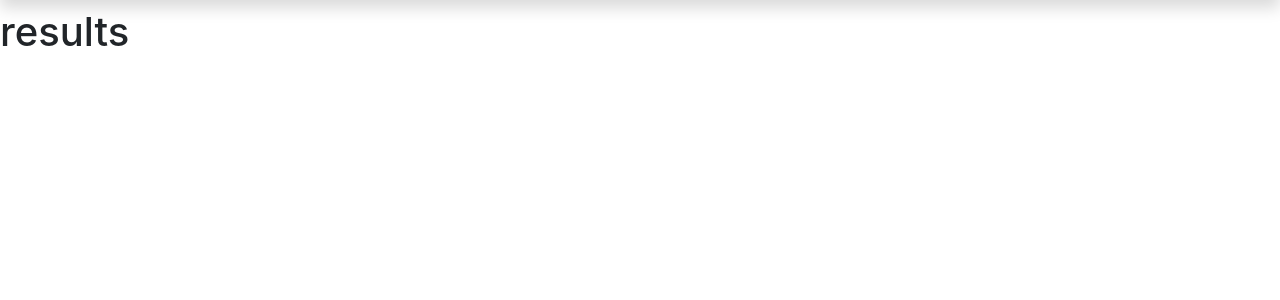
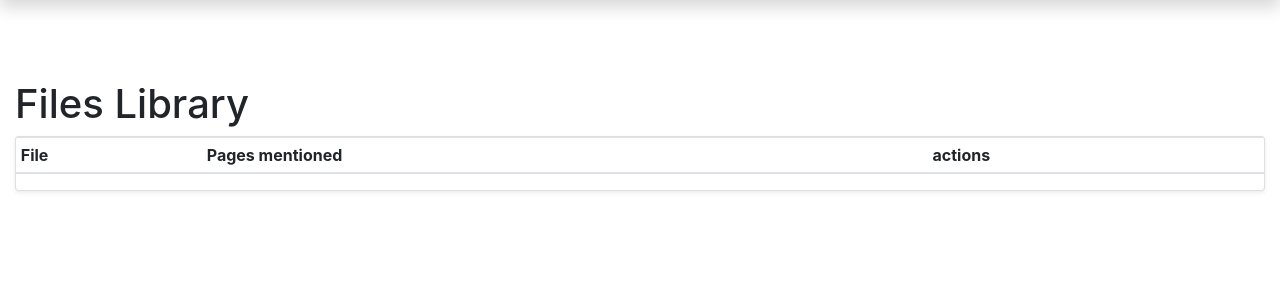
Before and after one commit to colaisr/docusearcher, a Flask app: template templates/searchresults.html in a window 1280 px wide. Shown: the part 40-340 px from the top of the page. Run offline with Flask 2, Linux system fonts and the light colour scheme; the template is opened without the code that fills it, so the values that code supplies are empty; some libraries are stand-ins or nearby versions.

Commit message:
SearchResults presented

```diff
--- a/app.py
+++ b/app.py
@@ -15,7 +15,6 @@ def get_all_documents():
     pathToDoc=curdir+'/static/documents'
     f=listdir(pathToDoc)
     onlyfiles = [f for f in listdir(pathToDoc) if isfile(join(pathToDoc, f))]
-    print(onlyfiles)
     allpdfs={}
     for file in onlyfiles:
         if(file!='.DS_Store'):
@@ -71,4 +70,4 @@ def page_not_found(error):
 
 
 
-#comment
+app.run()
--- a/templates/home.html
+++ b/templates/home.html
@@ -8,7 +8,7 @@
 <div class="container">
   <br>
   <br>
-<p1> Welcome to Docu Searcher - try to find something....</p1>
+<p1> Welcome to Docu Searcher - try to find something...</p1>
 </div>
 
 {% endblock %}
--- a/templates/searchresults.html
+++ b/templates/searchresults.html
@@ -11,6 +11,54 @@
 {% else %}
 <br>
 <br>
-<h1>results</h1>
+<div class="container-fluid">
+  <br>
+  <br>
+  <br>
+  <h1>Files Library</h1>
+  <div class="card mb-4 shadow-sm">
+
+        <div class="table-responsive">
+        <table class="table table-striped table-sm">
+          <thead>
+            <tr>
+              <th>File</th>
+              <th>Pages mentioned</th>
+              <th>actions</th>
+            </tr>
+          </thead>
+          <tbody>
+              {% if results %}
+
+               {% for key, value in results.items() %}
+              <tr>
+                <td>
+                 <a href="{{ key }}">
+                     <embed src="{{ key }}" width="100px" height="120px"  />
+                     <p>{{ key }}</p>
+                 </a>
+                </td>
+                <td>
+                    {% for match in value %}
+                    <p>{{match['page']}}</p>
+                    {% endfor %}
+
+                </td>
+                <td>
+                    <a href="/getdocument/{{ key }}" download=""><button >Download!</button></a>
+                </td>
+              </tr>
+                {% endfor %}
+
+               {% endif %}
+          </tbody>
+        </table>
+
+
+
+
+</div>
+</div>
+</div>
 {%endif%}
 {%endblock%}
```
